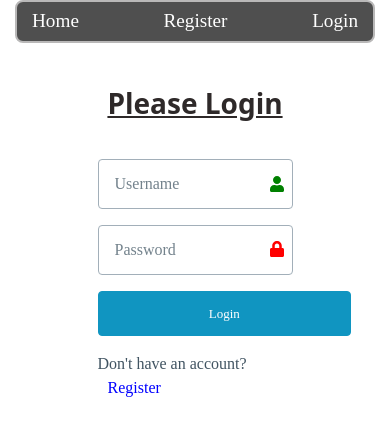
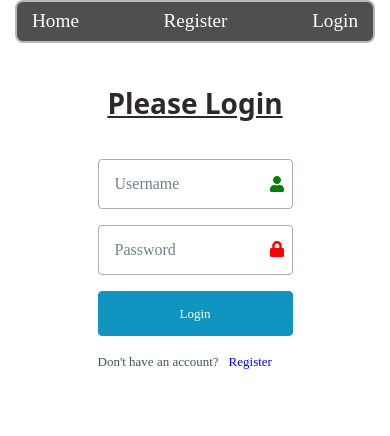
Before and after one commit to hoyrod1/St-Cloud_Rodney-Login-Registration-Capstone, a React (Vite) app: page /login in a window 390 px wide. Shown: the top 436 px of the page. Built offline with nearby package versions, Linux system fonts and the light colour scheme; no server answers.

Commit message:
Updated the media query in the trainer.css file and in the login.css file to be resposive to all devices

```diff
--- a/src/pages/login/login.jsx
+++ b/src/pages/login/login.jsx
@@ -139,7 +139,9 @@ const LoginForm = ({ members }) => {
               />
               <FaLock className="login-lock-icon" />
             </div>
-            <button type="submit">Login</button>
+            <button className="login-button" type="submit">
+              Login
+            </button>
             <div className="register-link">
               Don't have an account?
               <Link className="register-a-link" to="/register">
--- a/src/pages/login/styles/login.css
+++ b/src/pages/login/styles/login.css
@@ -72,3 +72,31 @@
 .members p {
   color: white;
 }
+
+/*====================== MEDIA QUERY ======================*/
+@media (max-width: 64em) {
+  .login-button[type="submit"] {
+    width: 100%;
+  }
+}
+
+@media (max-width: 52em) {
+  .login-button[type="submit"] {
+    width: 100%;
+  }
+}
+
+@media (max-width: 48em) {
+  .login-button[type="submit"] {
+    width: 100%;
+  }
+}
+
+@media (max-width: 27em) {
+  .login-button[type="submit"] {
+    width: 100%;
+  }
+  .register-link {
+    font-size: small;
+  }
+}
--- a/src/pages/trainers/styles/trainer.css
+++ b/src/pages/trainers/styles/trainer.css
@@ -160,11 +160,11 @@ div.trainer-content {
   }
   .trainer-container-main {
     width: 100%;
-    height: 48%;
+    height: 55%;
   }
 
   .trainer-container-div {
-    height: 28vh;
+    height: 35vh;
   }
 }
 
```
